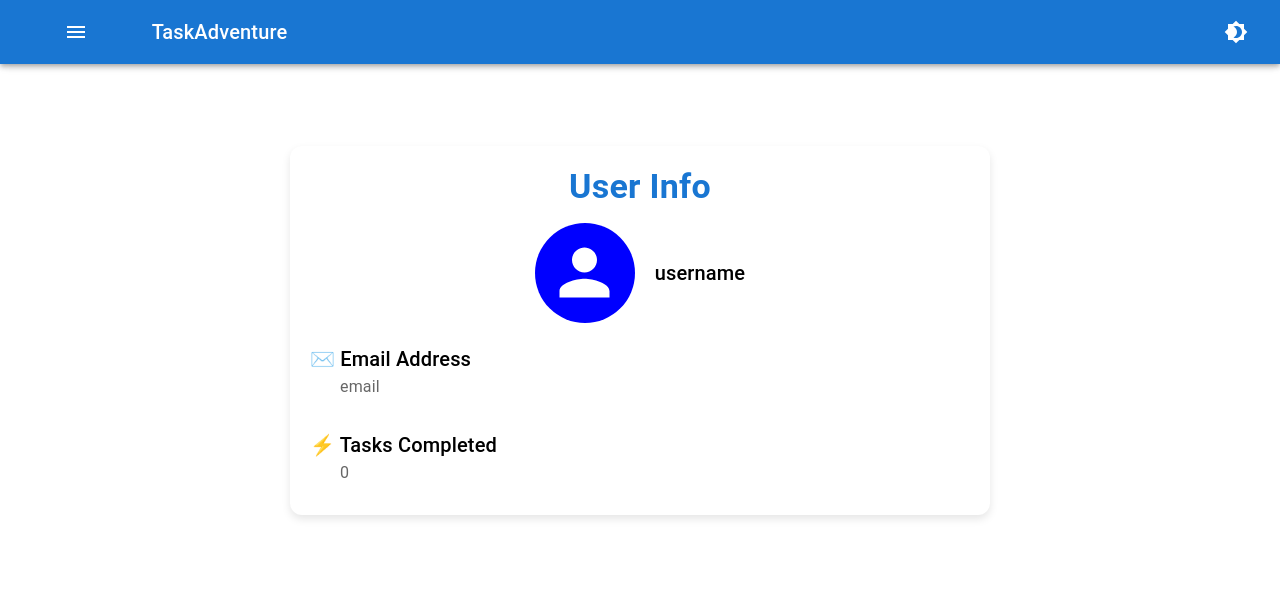
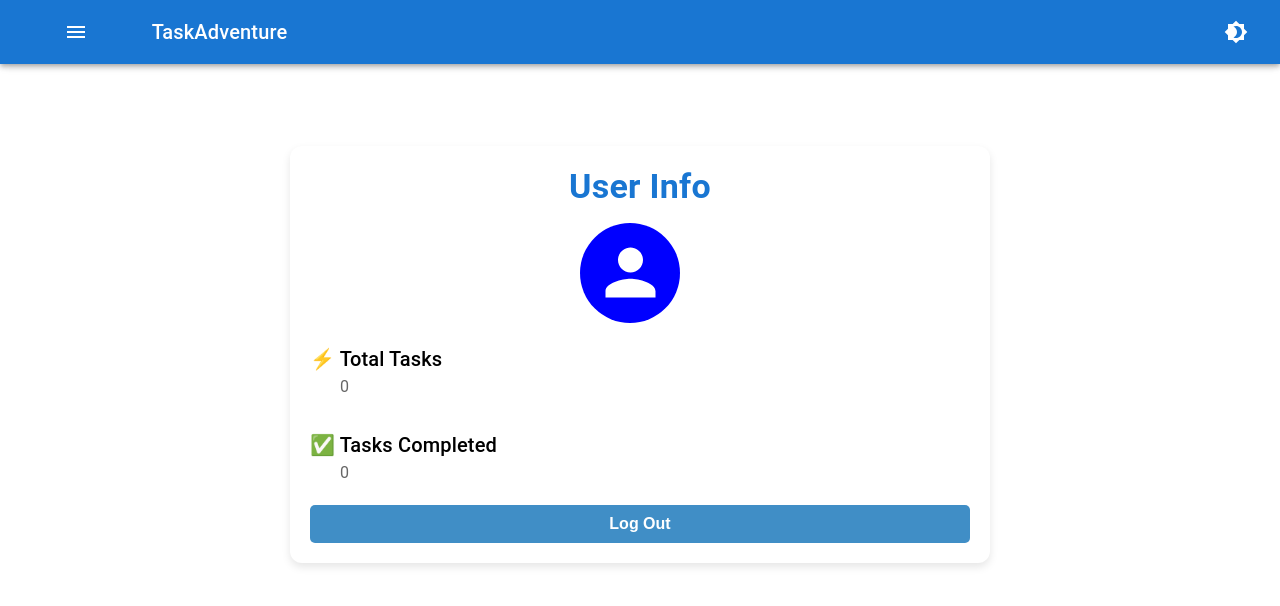
Before and after one commit to Lifsaa/TaskAdventure, a React (Vite) app in the folder packages/frontend/: page /userinfo in a window 1280 px wide. Shown: the top 606 px of the page. Built offline with nearby package versions, Linux system fonts and the light colour scheme; no server answers.

Commit message:
Got UserInfo page working

```diff
--- a/packages/frontend/src/pages/UserInfo.jsx
+++ b/packages/frontend/src/pages/UserInfo.jsx
@@ -8,8 +8,7 @@ import {
 } from "@mui/material";
 
 const TaskPage = ({ token }) => {
-  const [username, setUsername] = useState("username");
-  const [email, setEmail] = useState("email");
+  const [username, setUsername] = useState(localStorage.getItem("username"));
   const [tasks, setTasks] = useState([]);
   const theme = useTheme(); // Get current theme
 
@@ -33,28 +32,10 @@ const TaskPage = ({ token }) => {
       }
     };
 
-    const fetchUsername = async () => {
-      try {
-        const response = await fetch(`${API_BASE_URL}/username`, {
-          headers: { Authorization: `Bearer ${token}` },
-        });
-        if (response.ok) {
-          const data = await response.json();
-          setUsername(data);
-        } else {
-          console.error("Error fetching username");
-        }
-      } catch (error) {
-        console.error("Fetch error:", error);
-      }
-    };
-
     fetchTasks();
-    fetchUsername();
   }, [token]);
 
-
-
+  const completedTasks = tasks.filter((task) => task.checked);
 
   return (
     <Box
@@ -98,27 +79,9 @@ const TaskPage = ({ token }) => {
 
       </div>
 
-      {/* Email Address */}
-      <Typography variant="h6" sx={{ textAlign: "left", marginTop: "20px" }}>
-        ✉️ Email Address
-      </Typography>
-      <Typography
-        sx={{ textAlign: "left", color: theme.palette.text.secondary, marginLeft:"30px"}}>
-        {email}
-      </Typography>
-      <Box
-        sx={{
-          display: "flex",
-          flexDirection: "column",
-          gap: "12px",
-          marginTop: "10px",
-        }}
-      >
-      </Box>
-
       {/* Tasks Completed */}
       <Typography variant="h6" sx={{ textAlign: "left", marginTop: "20px" }}>
-       ⚡ Tasks Completed
+       ⚡ Total Tasks
       </Typography>
       <Typography
         sx={{ textAlign: "left", color: theme.palette.text.secondary, marginLeft: "30px"}}>
@@ -133,6 +96,33 @@ const TaskPage = ({ token }) => {
         }}
       >
       </Box>
+
+      {/* Tasks Completed */}
+      <Typography variant="h6" sx={{ textAlign: "left", marginTop: "20px" }}>
+       ✅ Tasks Completed
+      </Typography>
+      <Typography
+        sx={{ textAlign: "left", color: theme.palette.text.secondary, marginLeft: "30px"}}>
+        {completedTasks.length}
+      </Typography>
+      <Box
+        sx={{
+          display: "flex",
+          flexDirection: "column",
+          gap: "12px",
+          marginTop: "10px",
+        }}
+    >
+    <button
+      onClick={() => {
+        localStorage.removeItem("token"); // Clear token on logout
+        localStorage.removeItem("username"); // Clear username on logout
+        window.location.href = "/login"; // Redirect to login page
+      }}
+    > Log Out </button>
+    </Box>
+
+
     </Box>
   );
 };
```
